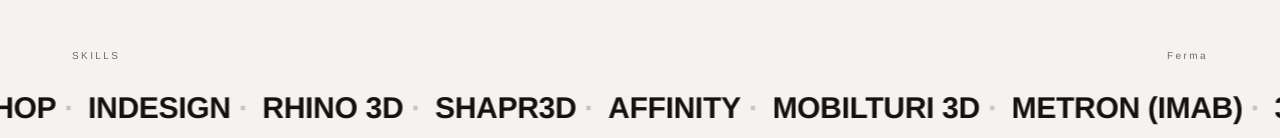
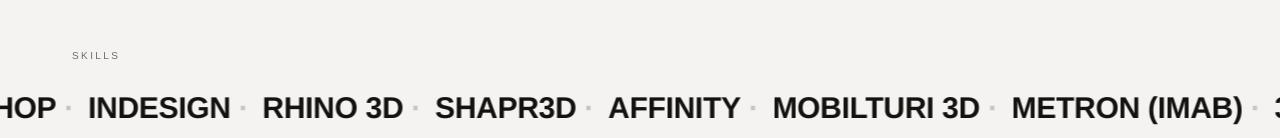
Before and after one commit to Omarone529/JoeDesign, a React (Vite) app: page / in a window 1280 px wide. Shown: the part 2668-2806 px from the top of the page. Built offline with nearby package versions, Linux system fonts and the light colour scheme.

Commit message:
chore: update

```diff
--- a/src/components/home/SkillsTicker.jsx
+++ b/src/components/home/SkillsTicker.jsx
@@ -1,4 +1,3 @@
-import { useState } from 'react'
 import { about } from '../../data/siteData'
 import { testi } from '../../i18n'
 import { useLang } from '../../router'
@@ -7,45 +6,26 @@
  * Nastro continuo: due copie identiche che traslano del 50%, così al riavvio la
  * seconda è dov'era la prima e il giro non si vede.
  *
- * Non si ferma con "riduci animazioni" — su Windows è spesso attiva a insaputa
- * dell'utente e bloccava il nastro per tutti — ma un movimento che parte da
- * solo e dura più di cinque secondi deve poterlo fermare chiunque (WCAG 2.2.2,
- * livello A), e finché il comando non c'era il nastro era semplicemente fuori
- * norma. Ora si ferma in due modi: sostandoci sopra col puntatore, che è il
- * gesto che viene naturale a chi vuole leggere una voce; e con il tasto in
- * riga con l'occhiello, che è quello che vale da tastiera e per chi il
- * puntatore non ce l'ha. Il tasto è l'unico dei due che conta per la norma.
+ * Non si ferma mai: né con "riduci animazioni" — su Windows è spesso attiva a
+ * insaputa dell'utente e bloccava il nastro per tutti — né sostandoci sopra col
+ * puntatore, né con un comando. È una scelta del cliente, presa sapendo che un
+ * movimento che parte da solo e dura più di cinque secondi dovrebbe poterlo
+ * fermare chiunque (WCAG 2.2.2, livello A): il nastro è l'unico contenuto in
+ * movimento del sito e nessun testo è leggibile solo lì dentro, ma la norma
+ * resta non rispettata. Chi rimettesse una pausa la rimetta col tasto in riga
+ * con l'occhiello, che è quello che vale da tastiera, non col solo hover.
  */
 export default function SkillsTicker() {
   const T = testi(useLang())
-  // Falso alla prima resa come nell'HTML pre-renderizzato: nessun disallineamento.
-  const [fermo, setFermo] = useState(false)
 
   return (
     <section className="overflow-hidden border-b border-t-2 border-b-line border-t-ink py-7 sm:py-10 lg:py-12">
-      {/* Occhiello a sinistra, comando a destra: è la riga d'intestazione che
-          l'archivio usa già per conteggio e periodo. */}
-      <div className="mb-[22px] flex items-baseline justify-between gap-4 px-5 text-[10px] uppercase tracking-[0.24em] text-muted sm:px-8 lg:px-[72px]">
-        <span>{T.home.skills}</span>
-        {/* Il testo dice già cosa fa, quindi niente aria-label: `aria-pressed`
-            aggiunge lo stato. Il `before` allarga il bersaglio senza spostare
-            la riga, come su ogni altro comando piccolo del sito. */}
-        <button
-          type="button"
-          onClick={() => setFermo((f) => !f)}
-          aria-pressed={fermo}
-          className="relative whitespace-nowrap transition-colors before:absolute before:-inset-x-2 before:-inset-y-3 before:content-[''] hover:text-ink"
-        >
-          {fermo ? T.home.riprendiNastro : T.home.fermaNastro}
-        </button>
+      {/* Occhiello a sinistra: è la riga d'intestazione che l'archivio usa già
+          per conteggio e periodo. */}
+      <div className="mb-[22px] px-5 text-[10px] uppercase tracking-[0.24em] text-muted sm:px-8 lg:px-[72px]">
+        {T.home.skills}
       </div>
-      {/* `hover:` sul nastro e non sulla sezione: la sezione è alta e larga
-          quanto la pagina, e il nastro si fermerebbe passando lì vicino. */}
-      <div
-        className={`flex w-max animate-marquee [will-change:transform] hover:[animation-play-state:paused] ${
-          fermo ? '[animation-play-state:paused]' : ''
-        }`}
-      >
+      <div className="flex w-max animate-marquee [will-change:transform]">
         <SkillList />
         <SkillList aria-hidden />
       </div>
--- a/src/i18n.js
+++ b/src/i18n.js
@@ -39,8 +39,6 @@
       lavoriSelezionati: 'Lavori selezionati',
       archivioCompleto: 'Archivio completo →',
       skills: 'Skills',
-      fermaNastro: 'Ferma',
-      riprendiNastro: 'Riprendi',
     },
 
     archivio: {
@@ -338,8 +336,6 @@
       lavoriSelezionati: 'Selected works',
       archivioCompleto: 'Full archive →',
       skills: 'Skills',
-      fermaNastro: 'Stop',
-      riprendiNastro: 'Resume',
     },
 
     archivio: {
```
